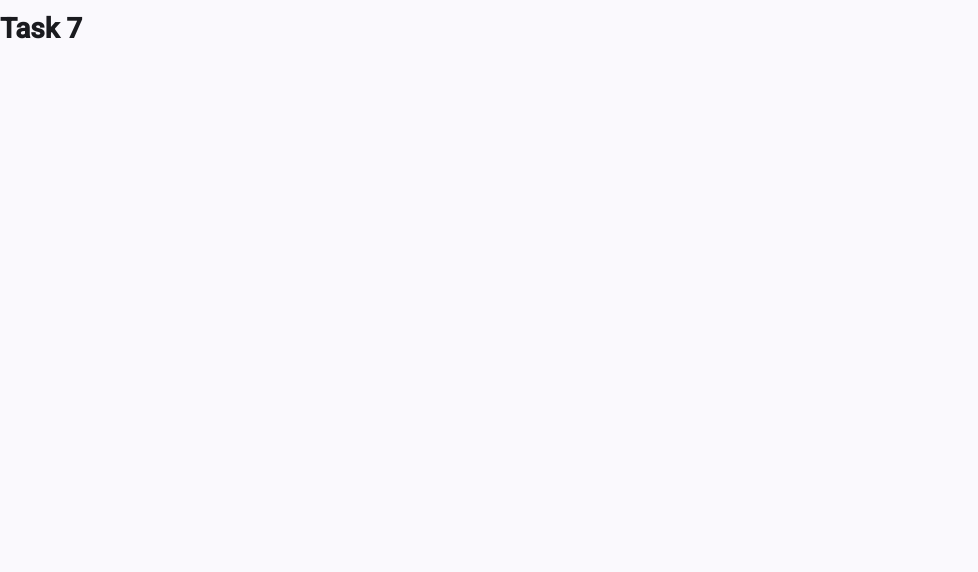
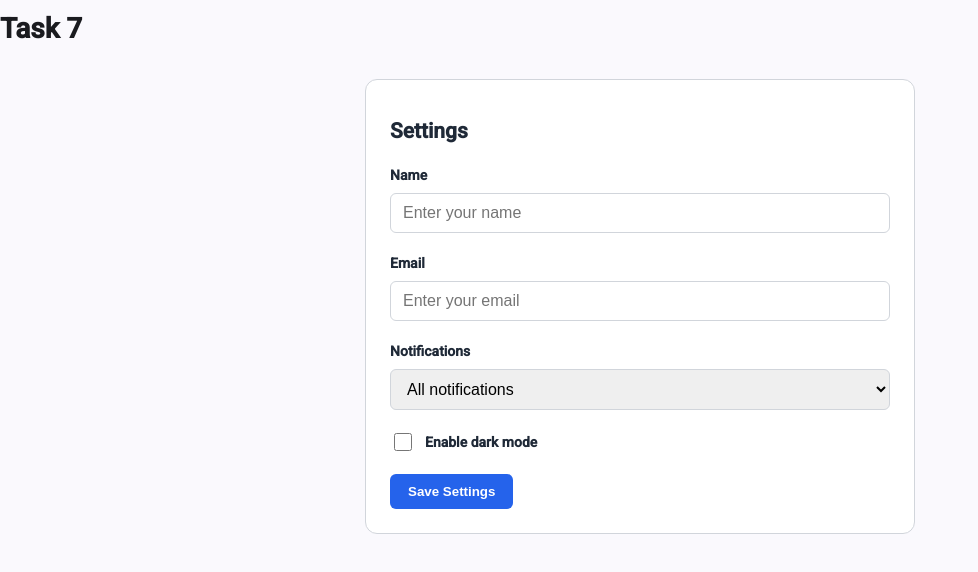
Before and after one commit to Ridd07/angular-interview-lab, an Angular app: page / in a window 1280 px wide. Shown: the top 572 px of the page, without its empty margins (0-978 px from the left). Built offline with nearby package versions, Linux system fonts and the light colour scheme.

Commit message:
feat(day-07): implement accessible settings panel with tests

```diff
--- a/src/app/app.html
+++ b/src/app/app.html
@@ -1 +1,2 @@
 <h1>Task 7</h1>
+<app-settings></app-settings>
--- a/src/app/app.ts
+++ b/src/app/app.ts
@@ -1,8 +1,9 @@
 import { Component } from '@angular/core';
+import { Settings } from './settings/settings';
 
 @Component({
   selector: 'app-root',
-  imports: [],
+  imports: [Settings],
   templateUrl: './app.html',
   styleUrl: './app.css'
 })
--- /dev/null
+++ b/src/app/settings/settings.css
@@ -0,0 +1,109 @@
+:host {
+  --primary-color: #2563eb;
+  --text-color: #1f2937;
+  --border-color: #d1d5db;
+  --background-color: #ffffff;
+  --focus-color: #2563eb;
+  --error-color: #dc2626;
+
+  display: block;
+}
+
+.settings-panel {
+  max-width: 500px;
+  margin: 40px auto;
+  padding: 24px;
+
+  background: var(--background-color);
+  color: var(--text-color);
+
+  border: 1px solid var(--border-color);
+  border-radius: 12px;
+}
+
+.settings-panel h2 {
+  margin-bottom: 24px;
+}
+
+.form-group {
+  margin-bottom: 20px;
+}
+
+.form-group label {
+  display: block;
+  margin-bottom: 8px;
+  font-weight: 600;
+}
+
+.checkbox-group label {
+  display: flex;
+  align-items: center;
+  gap: 10px;
+  cursor: pointer;
+  margin-bottom: 0;
+}
+
+input[type="text"],
+input[type="email"],
+select {
+  width: 100%;
+  padding: 10px 12px;
+
+  border: 1px solid var(--border-color);
+  border-radius: 6px;
+
+  font-size: 16px;
+  box-sizing: border-box;
+}
+
+input[type="checkbox"] {
+  width: 18px;
+  height: 18px;
+  cursor: pointer;
+}
+
+/* Visible Keyboard Focus */
+input:focus,
+input:focus-visible,
+select:focus,
+select:focus-visible,
+button:focus,
+button:focus-visible {
+  outline: 3px solid var(--focus-color);
+  outline-offset: 2px;
+}
+
+button {
+  padding: 10px 18px;
+
+  border: none;
+  border-radius: 6px;
+
+  background: var(--primary-color);
+  color: white;
+  font-weight: 600;
+
+  cursor: pointer;
+}
+
+button:hover {
+  opacity: 0.9;
+}
+
+/* Responsive */
+@media (max-width: 600px) {
+  .settings-panel {
+    margin: 20px;
+    padding: 20px;
+  }
+}
+
+.error-message {
+  margin-top: 6px;
+  color: var(--error-color);
+  font-size: 14px;
+}
+
+input[aria-invalid="true"] {
+  border-color: var(--error-color);
+}
--- /dev/null
+++ b/src/app/settings/settings.html
@@ -0,0 +1,61 @@
+<section class="settings-panel">
+    <h2>Settings</h2>
+
+    <form [formGroup]="settingsForm" (ngSubmit)="onSubmit()">
+
+        <div class="form-group">
+            <label for="name">Name</label>
+            <input id="name" type="text" formControlName="name" placeholder="Enter your name"
+                aria-describedby="name-error" [attr.aria-invalid]="
+      settingsForm.controls.name.invalid &&
+      settingsForm.controls.name.touched ? 'true' : null
+    " />
+
+            @if (
+            settingsForm.controls.name.invalid &&
+            settingsForm.controls.name.touched
+            ) {
+            <p id="name-error" class="error-message">
+                Name is required.
+            </p>
+            }
+        </div>
+
+        <div class="form-group">
+            <label for="email">Email</label>
+            <input id="email" type="email" formControlName="email" placeholder="Enter your email"
+                aria-describedby="email-error" [attr.aria-invalid]="
+      settingsForm.controls.email.invalid &&
+      settingsForm.controls.email.touched ? 'true' : null
+    " />
+
+            @if (
+            settingsForm.controls.email.invalid &&
+            settingsForm.controls.email.touched
+            ) {
+            <p id="email-error" class="error-message">
+                Please enter a valid email address.
+            </p>
+            }
+        </div>
+
+        <div class="form-group">
+            <label for="notifications">Notifications</label>
+            <select id="notifications" formControlName="notifications">
+                <option value="all">All notifications</option>
+                <option value="important">Important only</option>
+                <option value="none">None</option>
+            </select>
+        </div>
+
+        <div class="form-group checkbox-group">
+            <label for="darkMode">
+                <input id="darkMode" type="checkbox" formControlName="darkMode" />
+                Enable dark mode
+            </label>
+        </div>
+
+        <button type="submit">Save Settings</button>
+
+    </form>
+</section>
--- /dev/null
+++ b/src/app/settings/settings.ts
@@ -0,0 +1,32 @@
+import { Component } from '@angular/core';
+import { FormControl, FormGroup, ReactiveFormsModule, Validators } from '@angular/forms';
+
+@Component({
+  imports: [ReactiveFormsModule],
+  selector: 'app-settings',
+  styleUrl: './settings.css',
+  templateUrl: './settings.html',
+})
+export class Settings {
+  settingsForm = new FormGroup({
+    name: new FormControl('', Validators.required),
+
+    email: new FormControl('', [
+      Validators.required,
+      Validators.email
+    ]),
+
+    notifications: new FormControl('all'),
+
+    darkMode: new FormControl(false)
+  });
+
+  onSubmit(): void {
+    if (this.settingsForm.invalid) {
+      this.settingsForm.markAllAsTouched();
+      return;
+    }
+
+    console.log(this.settingsForm.value);
+  }
+}
```
Also changed, not shown: 2 other files (tests, documents, lock files or other folders).
